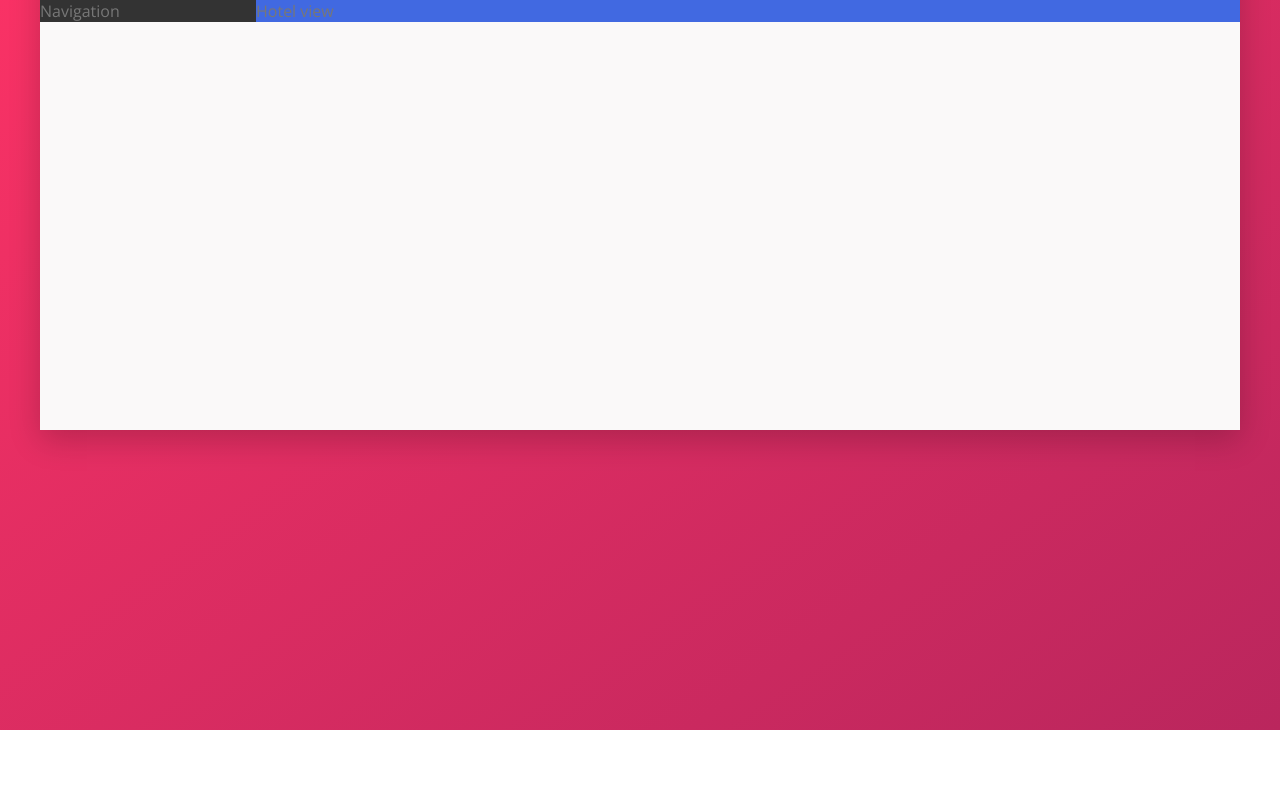
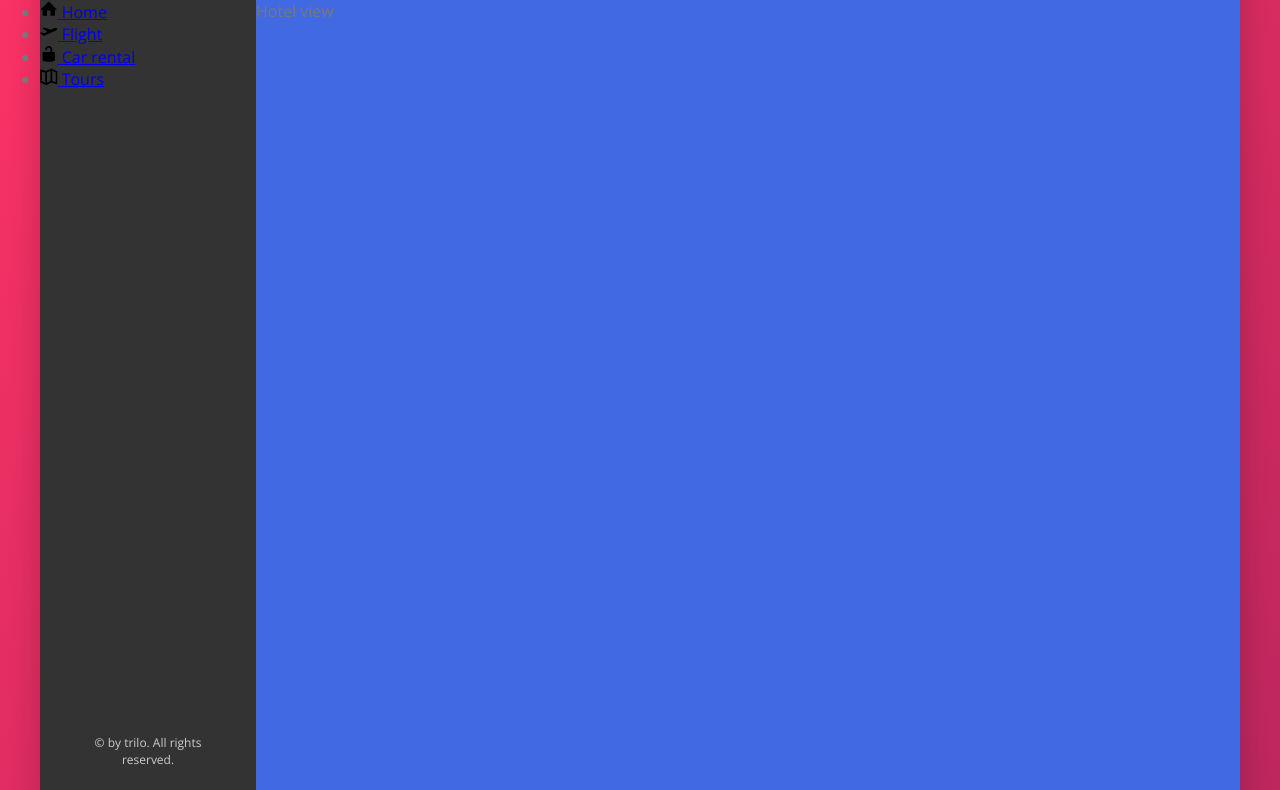
Before and after one commit to Mezin24/Trilo, a website: page index.html in a window 1280 px wide. Shown: the part 150-940 px from the top of the page. Before the commit the page ends 880 px from the top, so only its background shows below. Drawn offline with nearby package versions, Linux system fonts and the light colour scheme.

Commit message:
start doing side-nav

```diff
--- a/index.html
+++ b/index.html
@@ -53,7 +53,43 @@
         </nav>
       </header>
       <div class="content">
-        <nav class="sidebar">Navigation</nav>
+        <nav class="sidebar">
+          <ul class="sidebar__list">
+            <li class="sidebar__item">
+              <a href="#" class="sidebar__link">
+                <svg class="sidebar__icon">
+                  <use xlink:href="img/sprite.svg#icon-home"></use>
+                </svg>
+                <span>Home</span>
+              </a>
+            </li>
+            <li class="sidebar__item">
+              <a href="#" class="sidebar__link">
+                <svg class="sidebar__icon">
+                  <use xlink:href="img/sprite.svg#icon-aircraft-take-off"></use>
+                </svg>
+                <span>Flight</span>
+              </a>
+            </li>
+            <li class="sidebar__item">
+              <a href="#" class="sidebar__link">
+                <svg class="sidebar__icon">
+                  <use xlink:href="img/sprite.svg#icon-lock-open"></use>
+                </svg>
+                <span>Car rental</span>
+              </a>
+            </li>
+            <li class="sidebar__item">
+              <a href="#" class="sidebar__link">
+                <svg class="sidebar__icon">
+                  <use xlink:href="img/sprite.svg#icon-map"></use>
+                </svg>
+                <span>Tours</span>
+              </a>
+            </li>
+          </ul>
+          <div class="legal">&copy; by trilo. All rights reserved.</div>
+        </nav>
         <main class="hotel-view">Hotel view</main>
       </div>
     </div>
--- a/sass/_components.scss
+++ b/sass/_components.scss
@@ -113,3 +113,29 @@
   &__user-name {
   }
 }
+
+///////////////////////////////
+//SIDEBAR
+
+.sidebar {
+  &__list {
+  }
+  &__item {
+  }
+  &__link {
+  }
+  &__icon {
+    width: 1.75rem;
+    height: 1.75rem;
+  }
+}
+
+///////////////////////////////
+//LEGAL
+
+.legal {
+  font-size: 1.2rem;
+  color: var(--color-grey-light-4);
+  text-align: center;
+  padding: 3.2rem;
+}
--- a/sass/_layout.scss
+++ b/sass/_layout.scss
@@ -20,9 +20,16 @@
 .sidebar {
   background-color: var(--color-grey-dark-1);
   flex: 0 0 18%;
+
+  display: flex;
+  flex-direction: column;
+  justify-content: space-between;
 }
 .hotel-view {
   background-color: #fff;
+
+  //TEST
+  height: 80rem;
   background-color: royalblue;
   flex: 1;
 }
```
Also changed, not shown: css/main.css, 1 other file.
